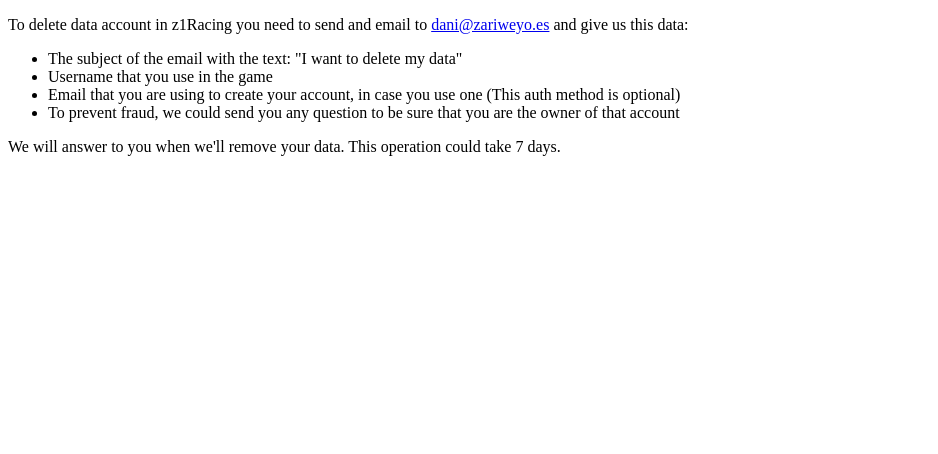
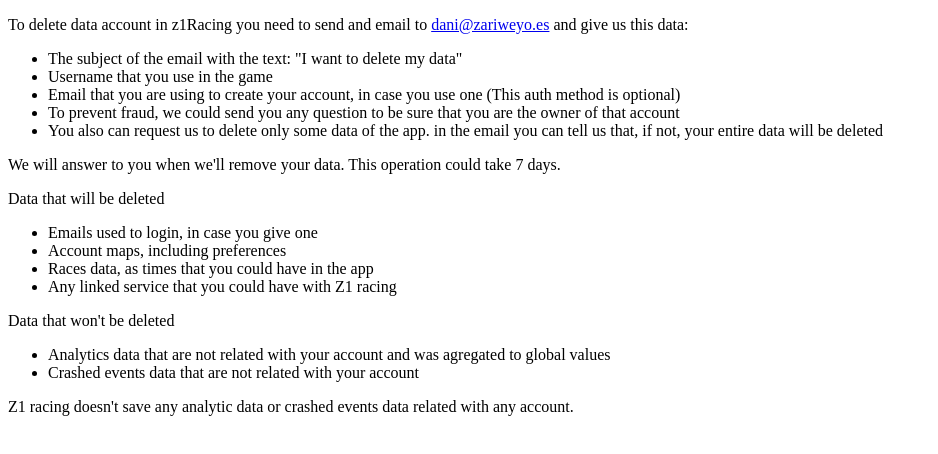
Before and after one commit to zariweyo/zariweyo.github.io, a plain HTML site: page z1racing/delete_account.html in a window 1280 px wide. Shown: the whole page, without its empty margins (0-938 px from the left). Drawn offline with Linux system fonts and the light colour scheme.

Commit message:
Expanded delete account data

```diff
--- a/z1racing/delete_account.html
+++ b/z1racing/delete_account.html
@@ -20,11 +20,28 @@
         <li>Username that you use in the game</li>
         <li>Email that you are using to create your account, in case you use one (This auth method is optional)</li>
         <li>To prevent fraud, we could send you any question to be sure that you are the owner of that account</li>
+        <li>You also can request us to delete only some data of the app. in the email you can tell us that, if not,
+            your entire data will be deleted</li>
     </ul>
 
     <p>We will answer to you when we'll remove your data. This operation could take 7 days.
     </p>
 
+    <p>Data that will be deleted</p>
+    <ul>
+        <li>Emails used to login, in case you give one</li>
+        <li>Account maps, including preferences</li>
+        <li>Races data, as times that you could have in the app</li>
+        <li>Any linked service that you could have with Z1 racing</li>
+    </ul>
+
+    <p>Data that won't be deleted</p>
+    <ul>
+        <li>Analytics data that are not related with your account and was agregated to global values</li>
+        <li>Crashed events data that are not related with your account</li>
+    </ul>
+
+    <p>Z1 racing doesn't save any analytic data or crashed events data related with any account.</p>
 </body>
 
 </html>
```
